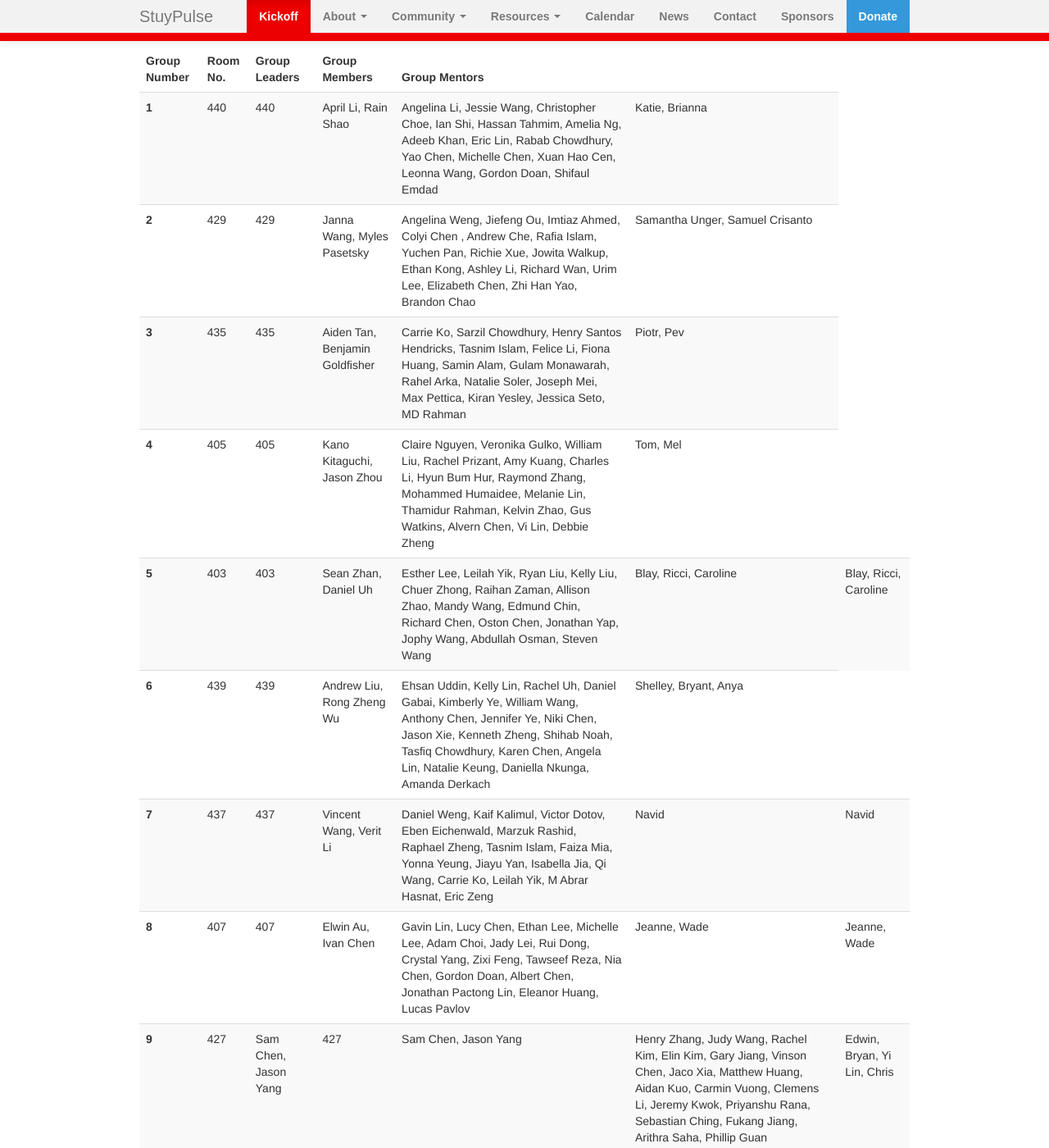
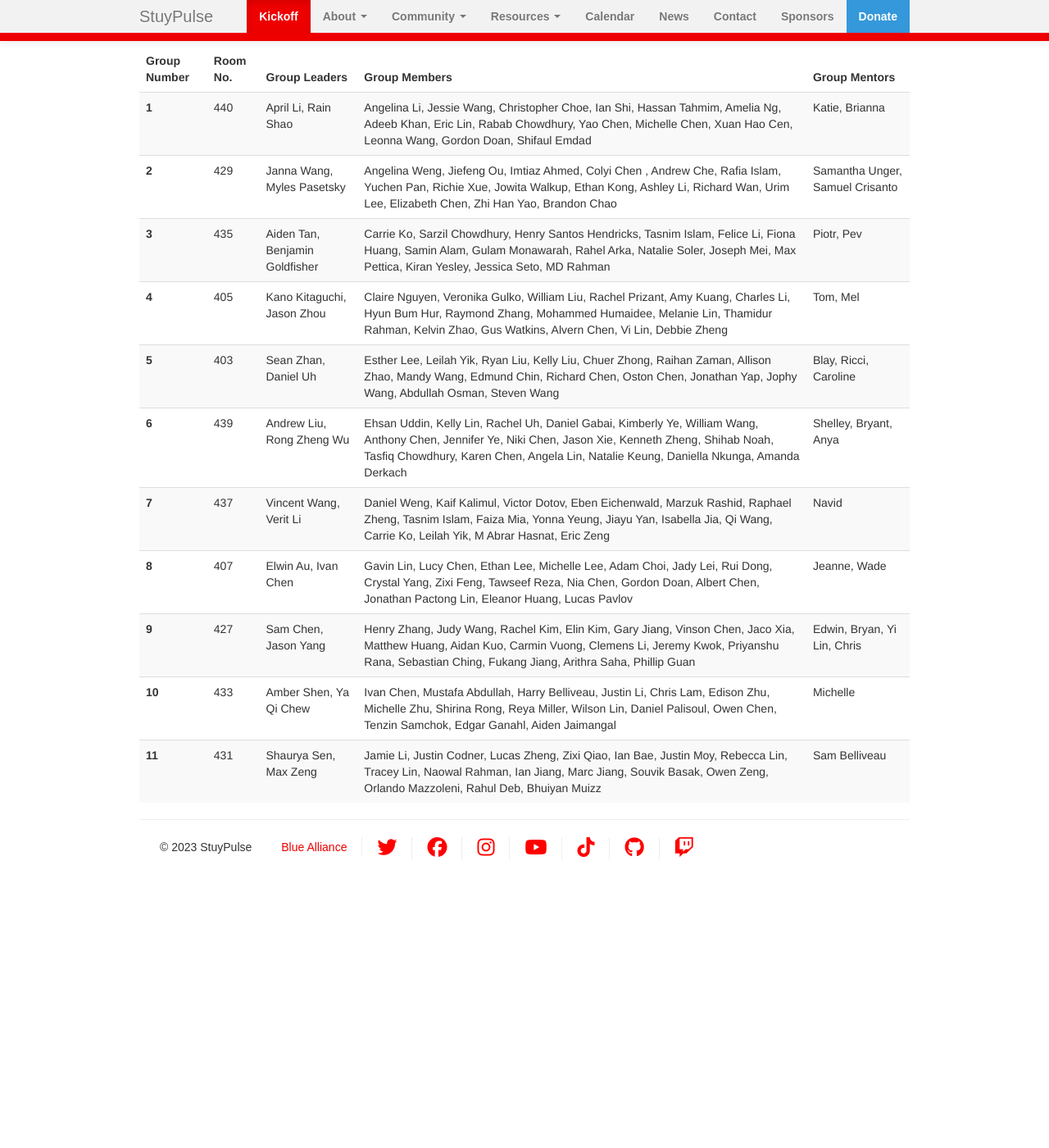
Before and after one commit to StuyPulse/team694.github.io, a Jekyll site: the page built from kickoff/index.md, in a window 1280 px wide and 1400 px high, scrolled down 1280 px. Shown: the whole window at 82% size. Built offline with Jekyll 4.4.1, drawn with Linux system fonts in a browser that asks for light colours; nearby versions of some CDN libraries; after the commit the page ends 2369 px from its top, so only the background shows below that.

Commit message:
Remove duplicate cells

```diff
--- a/kickoff/index.md
+++ b/kickoff/index.md
@@ -110,14 +110,12 @@ description: Dedicated page for Kickoff information
   <tr>
     <th scope="row"> 1 </th>
     <td> 440 </td>
-    <td> 440 </td>
     <td> April Li, Rain Shao </td>
     <td> Angelina Li, Jessie Wang, Christopher Choe, Ian Shi, Hassan Tahmim, Amelia Ng, Adeeb Khan, Eric Lin, Rabab Chowdhury, Yao Chen, Michelle Chen, Xuan Hao Cen, Leonna Wang, Gordon Doan, Shifaul Emdad </td>
     <td> Katie, Brianna </td>
   </tr>
   <tr>
     <th scope="row"> 2 </th>
-    <td> 429 </td>
     <td> 429 </td>
     <td> Janna Wang, Myles Pasetsky </td>
     <td> Angelina Weng, Jiefeng Ou, Imtiaz Ahmed, Colyi Chen , Andrew Che, Rafia Islam, Yuchen Pan, Richie Xue, Jowita Walkup, Ethan Kong, Ashley Li, Richard Wan, Urim Lee, Elizabeth Chen, Zhi Han Yao, Brandon Chao </td>
@@ -126,14 +124,12 @@ description: Dedicated page for Kickoff information
   <tr>
     <th scope="row"> 3 </th>
     <td> 435 </td>
-    <td> 435 </td>
     <td> Aiden Tan, Benjamin Goldfisher </td>
     <td> Carrie Ko, Sarzil Chowdhury, Henry Santos Hendricks, Tasnim Islam, Felice Li, Fiona Huang, Samin Alam, Gulam Monawarah, Rahel Arka, Natalie Soler, Joseph Mei, Max Pettica, Kiran Yesley, Jessica Seto, MD Rahman </td>
     <td> Piotr, Pev </td>
   </tr>
   <tr>
     <th scope="row"> 4 </th>
-    <td> 405 </td>
     <td> 405 </td>
     <td> Kano Kitaguchi, Jason Zhou </td>
     <td> Claire Nguyen, Veronika Gulko, William Liu, Rachel Prizant, Amy Kuang, Charles Li, Hyun Bum Hur, Raymond Zhang, Mohammed Humaidee, Melanie Lin, Thamidur Rahman, Kelvin Zhao, Gus Watkins, Alvern Chen, Vi Lin, Debbie Zheng </td>
@@ -142,15 +138,12 @@ description: Dedicated page for Kickoff information
   <tr>
     <th scope="row"> 5 </th>
     <td> 403 </td>
-    <td> 403 </td>
     <td> Sean Zhan, Daniel Uh </td>
     <td> Esther Lee, Leilah Yik, Ryan Liu, Kelly Liu, Chuer Zhong, Raihan Zaman, Allison Zhao, Mandy Wang, Edmund Chin, Richard Chen, Oston Chen, Jonathan Yap, Jophy Wang, Abdullah Osman, Steven Wang </td>
-    <td> Blay, Ricci, Caroline </td>
     <td> Blay, Ricci, Caroline </td>
   </tr>
   <tr>
     <th scope="row"> 6 </th>
-    <td> 439 </td>
     <td> 439 </td>
     <td> Andrew Liu, Rong Zheng Wu </td>
     <td> Ehsan Uddin, Kelly Lin, Rachel Uh, Daniel Gabai, Kimberly Ye, William Wang, Anthony Chen, Jennifer Ye, Niki Chen, Jason Xie, Kenneth Zheng, Shihab Noah, Tasfiq Chowdhury, Karen Chen, Angela Lin, Natalie Keung, Daniella Nkunga, Amanda Derkach </td>
@@ -159,25 +152,19 @@ description: Dedicated page for Kickoff information
   <tr>
     <th scope="row"> 7 </th>
     <td> 437 </td>
-    <td> 437 </td>
     <td> Vincent Wang, Verit Li </td>
     <td> Daniel Weng, Kaif Kalimul, Victor Dotov, Eben Eichenwald, Marzuk Rashid, Raphael Zheng, Tasnim Islam, Faiza Mia, Yonna Yeung, Jiayu Yan, Isabella Jia, Qi Wang, Carrie Ko, Leilah Yik, M Abrar Hasnat, Eric Zeng</td>
-    <td> Navid </td>
     <td> Navid </td>
   </tr>
   <tr>
     <th scope="row"> 8 </th>
     <td> 407 </td>
-    <td> 407 </td>
     <td> Elwin Au, Ivan Chen </td>
     <td> Gavin Lin, Lucy Chen, Ethan Lee, Michelle Lee, Adam Choi, Jady Lei, Rui Dong, Crystal Yang, Zixi Feng, Tawseef Reza, Nia Chen, Gordon Doan, Albert Chen, Jonathan Pactong Lin, Eleanor Huang, Lucas Pavlov </td>
-    <td> Jeanne, Wade </td>
     <td> Jeanne, Wade </td>
   </tr>
   <tr>
     <th scope="row"> 9 </th>
-    <td> 427 </td>
-    <td> Sam Chen, Jason Yang  </td>
     <td> 427 </td>
     <td> Sam Chen, Jason Yang  </td>
     <td> Henry Zhang, Judy Wang, Rachel Kim, Elin Kim, Gary Jiang, Vinson Chen, Jaco Xia, Matthew Huang, Aidan Kuo, Carmin Vuong, Clemens Li, Jeremy Kwok, Priyanshu Rana, Sebastian Ching, Fukang Jiang, Arithra Saha, Phillip Guan </td>
@@ -194,10 +180,8 @@ description: Dedicated page for Kickoff information
   <tr>
     <th scope="row"> 11 </th>
     <td> 431 </td>
-    <td> 431 </td>
     <td> Shaurya Sen, Max Zeng </td>
     <td> Jamie Li, Justin Codner, Lucas Zheng, Zixi Qiao, Ian Bae, Justin Moy, Rebecca Lin, Tracey Lin, Naowal Rahman, Ian Jiang, Marc Jiang, Souvik Basak, Owen Zeng, Orlando Mazzoleni, Rahul Deb, Bhuiyan Muizz </td>
-    <td> Sam Belliveau </td>
     <td> Sam Belliveau </td>
   </tr>
   </tbody>
```
Also changed, not shown: other parts of kickoff/index.md (+0 -1 lines).
